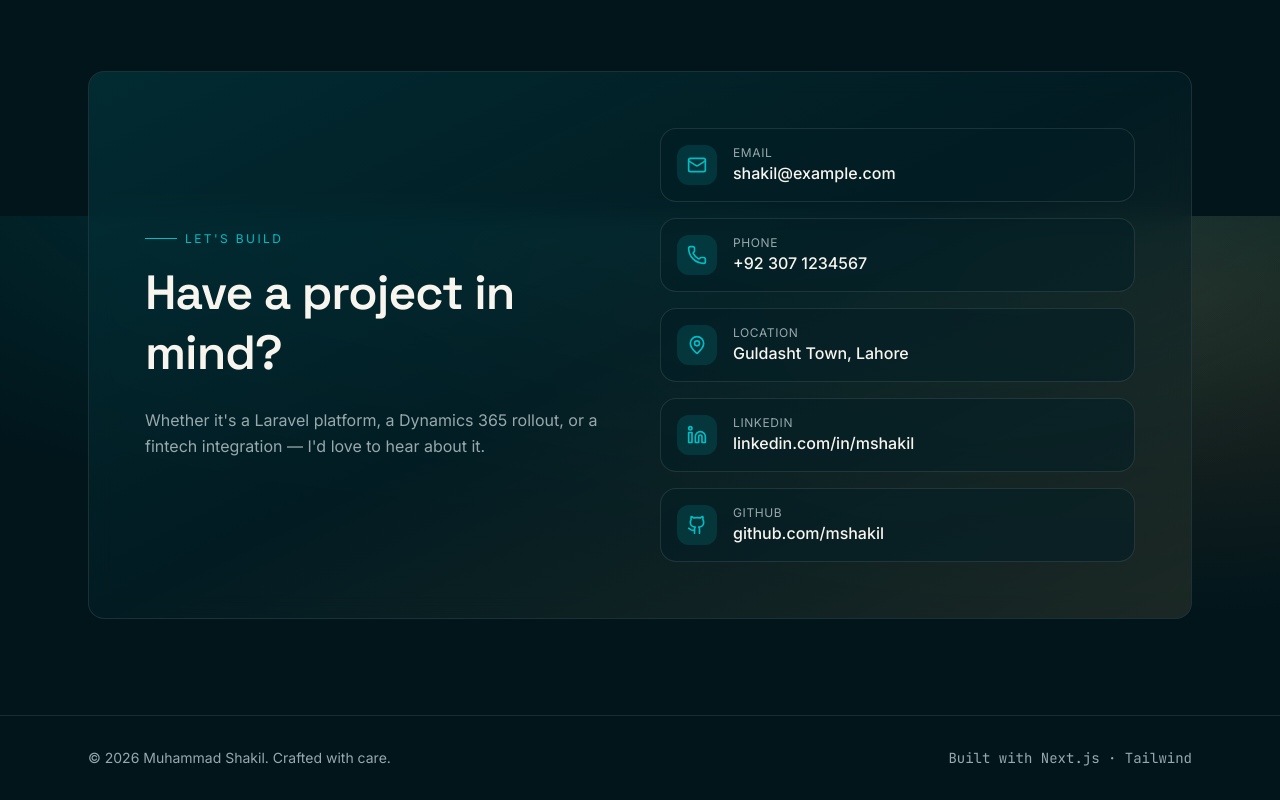
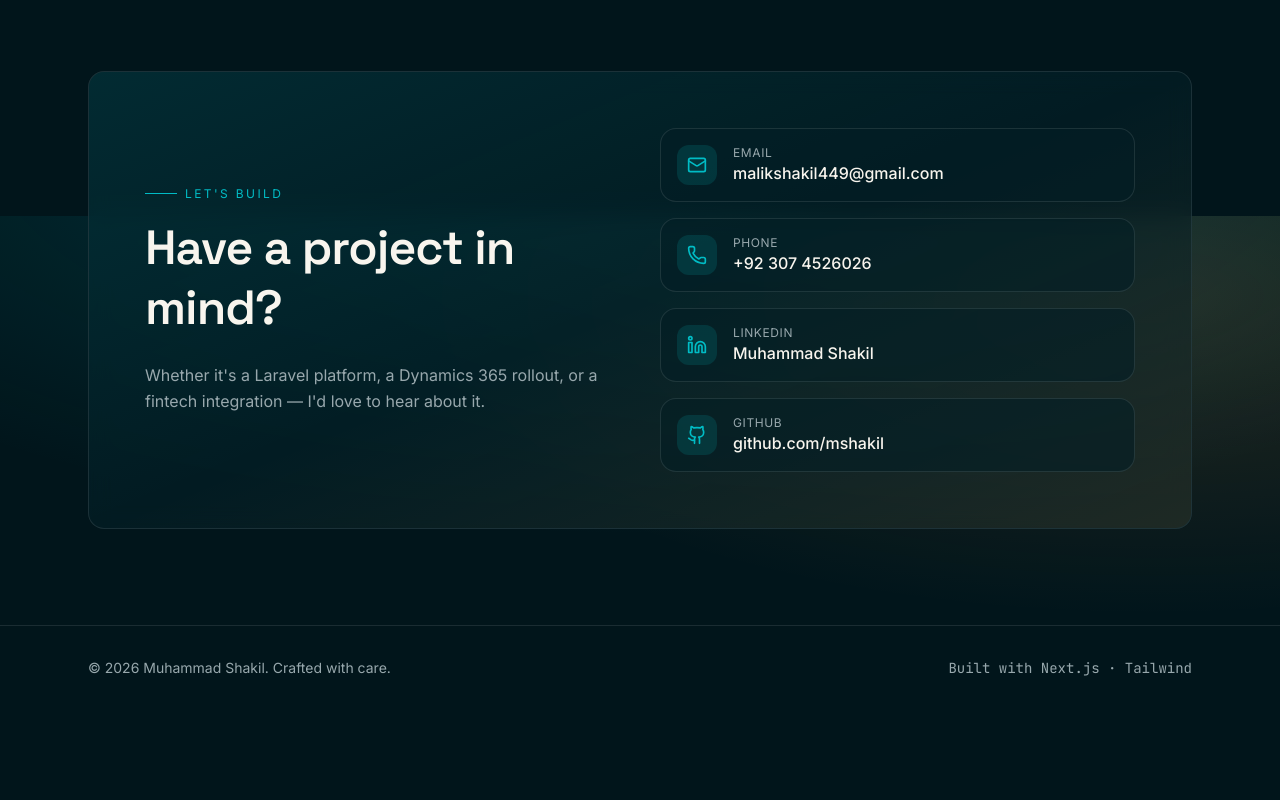
Before and after one commit to Muhammad-shakil/new-portfolio, a Next.js app: page / in a window 1280 px wide. Shown: the part 3784-4584 px from the top of the page. After the commit the page ends 4494 px from the top, so only its background shows below. Built offline with nearby package versions, Linux system fonts and the light colour scheme.

Commit message:
Update page.tsx

```diff
--- a/src/app/page.tsx
+++ b/src/app/page.tsx
@@ -512,25 +512,25 @@ export default function Portfolio() {
                 <ContactItem
                   icon={Mail}
                   label="Email"
-                  value="shakil@example.com"
-                  href="mailto:shakil@example.com"
+                  value="malikshakil449@gmail.com"
+                  href="mailto:malikshakil449@gmail.com"
                 />
                 <ContactItem
                   icon={Phone}
                   label="Phone"
-                  value="+92 307 1234567"
-                  href="tel:+923071234567"
+                  value="+92 307 4526026"
+                  href="tel:+923074526026"
                 />
-                <ContactItem
+                {/* <ContactItem
                   icon={MapPin}
                   label="Location"
-                  value="Guldasht Town, Lahore"
-                />
+                  value="Lahore"
+                /> */}
                 <ContactItem
                   icon={Linkedin}
                   label="LinkedIn"
-                  value="linkedin.com/in/mshakil"
-                  href="https://linkedin.com"
+                  value="Muhammad Shakil"
+                  href="https://www.linkedin.com/in/muhammad-shakil-hanif/"
                 />
                 <ContactItem
                   icon={Github}
```
